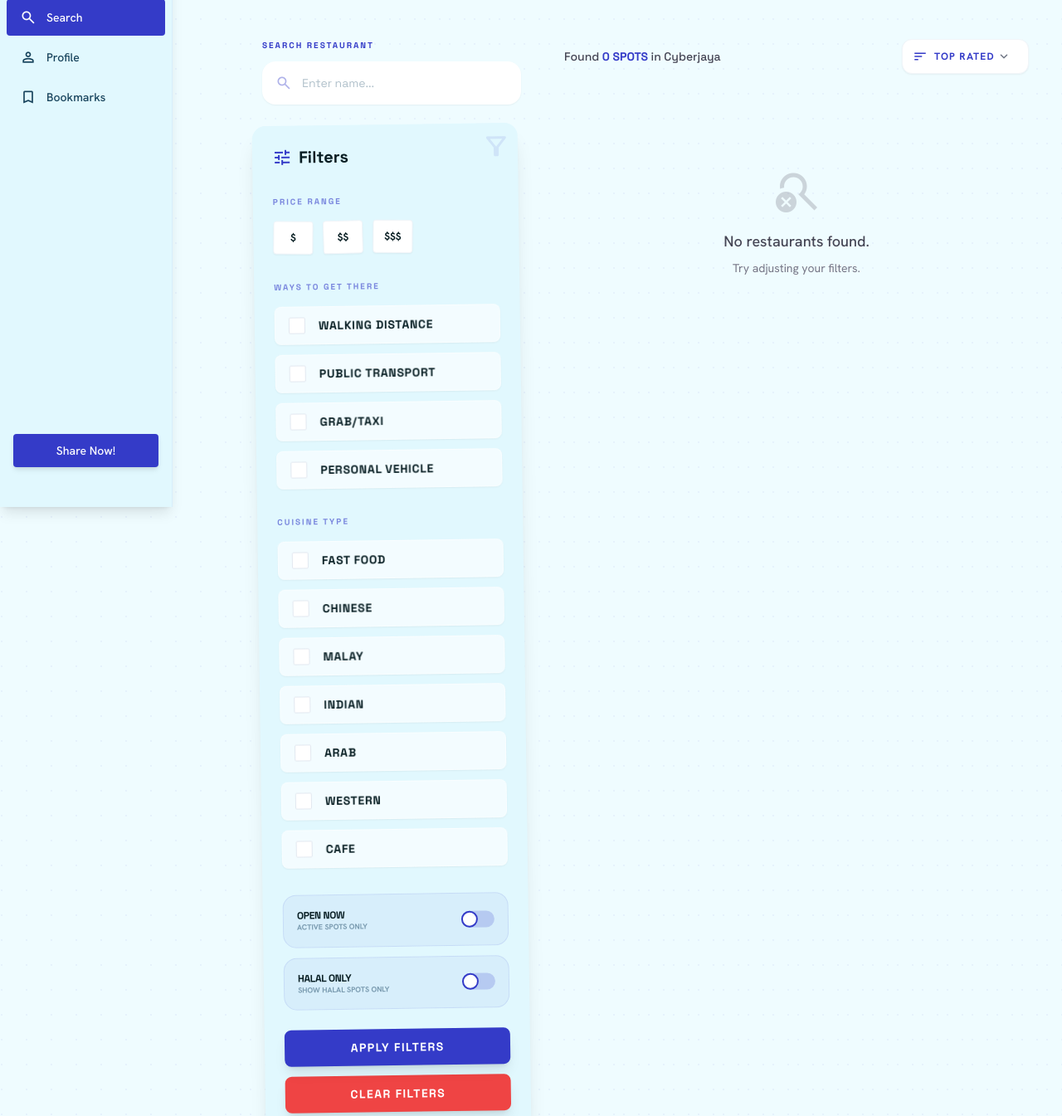
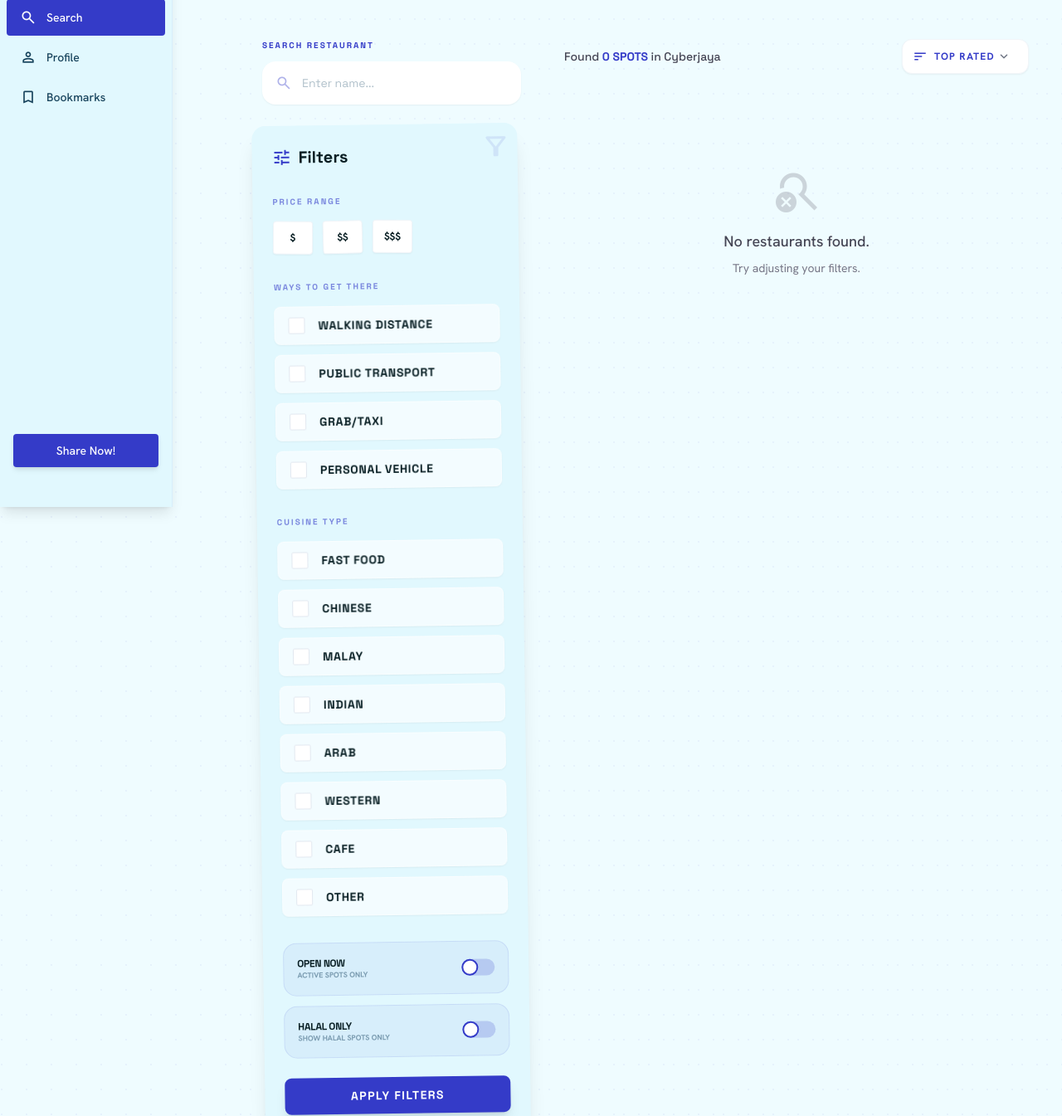
Before and after one commit to elx29/2610_CyberFoodHunt_G024, a Django app: page /search/ in a window 1280 px wide. Shown: the part 189-1534 px from the top of the page at 83% size. Run offline with Django 5.2, Linux system fonts and the light colour scheme; data that the repository does not hold is empty; some libraries are stand-ins or nearby versions.

Commit message:
feat:fix registeration, add 'other' in cuisine

```diff
--- a/my_django_project/foodhunt/admin.py
+++ b/my_django_project/foodhunt/admin.py
@@ -27,7 +27,7 @@ class EventAdmin(admin.ModelAdmin):
 class ReviewAdmin(admin.ModelAdmin):
     list_display  = ["review_id", "user", "restaurant", "rating", "created_at"]
     list_filter   = ["rating"]
-    search_fields = ["comment", "user__username"]
+    search_fields = ["user__username"]
 
 @admin.register(Bookmark)
 class BookmarkAdmin(admin.ModelAdmin):
--- a/my_django_project/foodhunt/models.py
+++ b/my_django_project/foodhunt/models.py
@@ -125,6 +125,7 @@ class User(models.Model):
     email = models.TextField(unique=True)
     password = models.TextField()
     avatar = models.ImageField(upload_to="profile_pics/", blank=True, null=True)
+    is_verified = models.BooleanField(default=False)
 
     def __str__(self):
         return self.username
--- a/my_django_project/foodhunt/templates/foodhunt/search.html
+++ b/my_django_project/foodhunt/templates/foodhunt/search.html
@@ -207,6 +207,10 @@
       <input class="rounded text-primary focus:ring-primary w-5 h-5 border-slate-200" type="radio" name="cuisine" value="Cafe" {% if request.GET.cuisine == 'Cafe' %}checked{% endif %}/>
       <span class="text-sm font-bold font-headline uppercase tracking-wider">Cafe</span>
     </label>
+      <label class="flex items-center gap-4 bg-white/60 backdrop-blur-sm px-4 py-3 rounded-xl cursor-pointer hover:bg-white transition-all shadow-sm border border-white/50">
+      <input class="rounded text-primary focus:ring-primary w-5 h-5 border-slate-200" type="radio" name="cuisine" value="Other" {% if request.GET.cuisine == 'Other' %}checked{% endif %}/>
+      <span class="text-sm font-bold font-headline uppercase tracking-wider">Other</span>
+    </label>
   </div>
 </div>
 
--- a/my_django_project/foodhunt/views.py
+++ b/my_django_project/foodhunt/views.py
@@ -357,6 +357,7 @@ def register(request):
             username = username,
             email    = email,
             password = make_password(password),
+            is_verified = True
         )
         return redirect("login")
     return render(request, "foodhunt/register.html")
```
Also changed, not shown: my_django_project/foodhunt/migrations/0013_user_is_verified.py (added), my_django_project/media/event_images/durian.jpg (added), my_django_project/media/post_pics/mcdonald.jpg (added), my_django_project/media/profile_pics/mcdonald.jpg (added), my_django_project/media/restaurant_images/mcdonald.jpg (added), my_django_project/media/review_pics/mcd_food.jpg (added).
